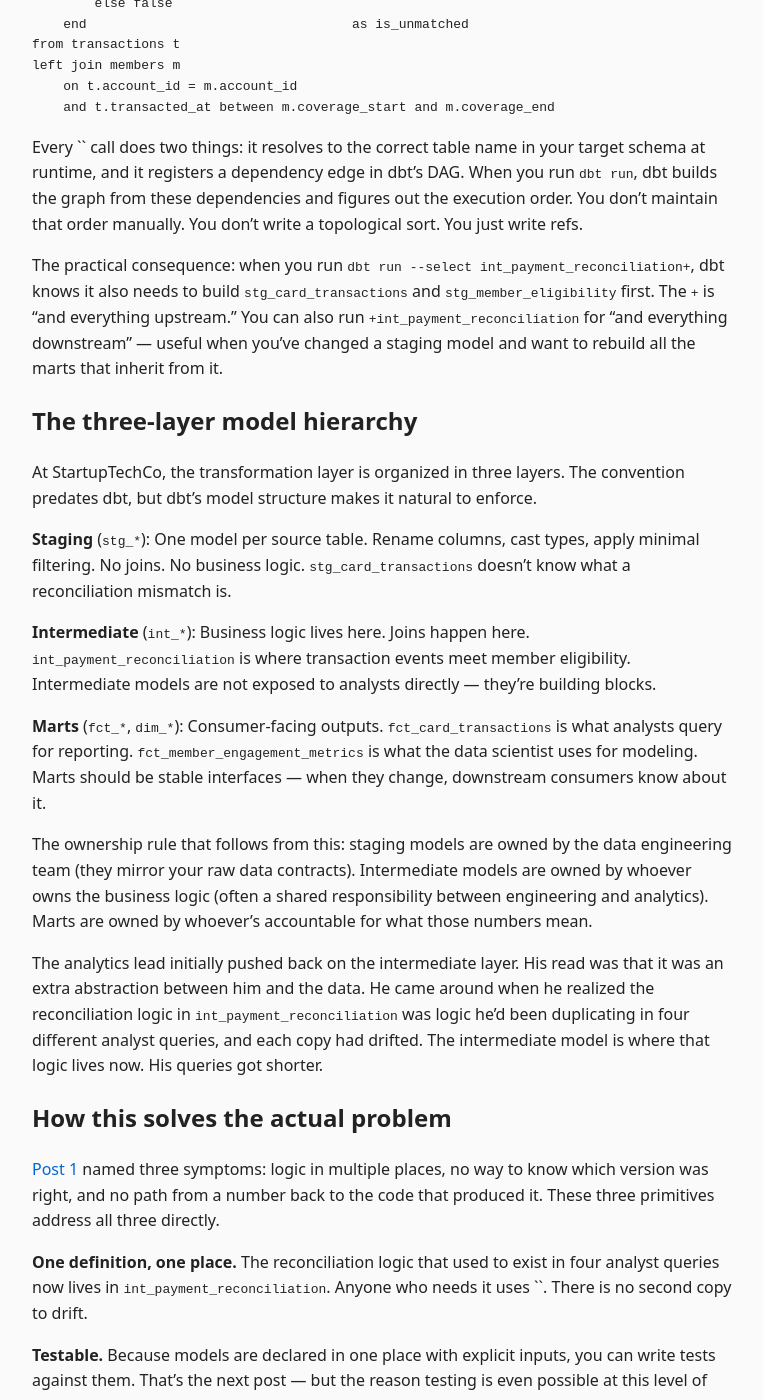
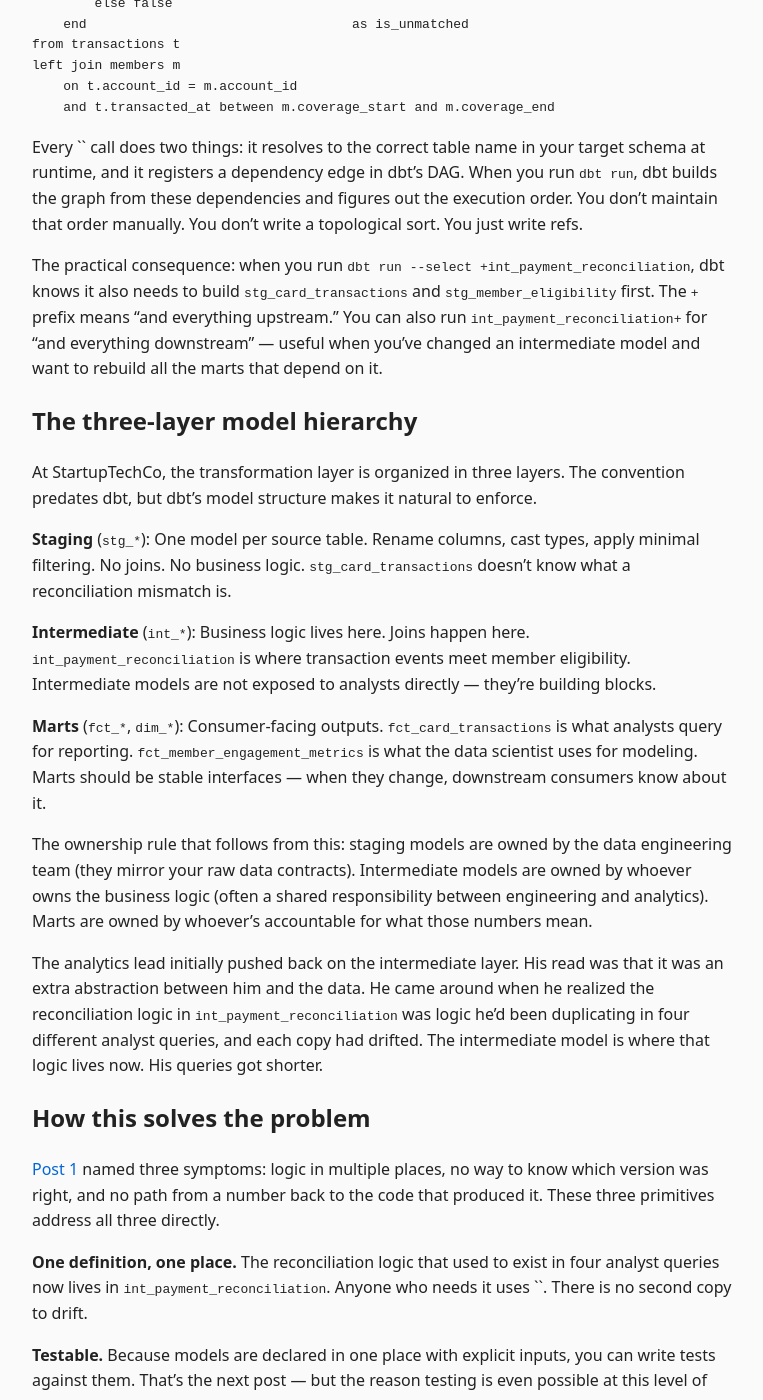
Before and after one commit to JohnSpencerTerry/wb, a Jekyll site: the page built from _articles/dbt-practical-intro.md, in a window 1280 px wide and 1400 px high, scrolled down 2872 px. Shown: the whole window, without its empty margins (258-1021 px from the left). Built offline with Jekyll 4.4.1, drawn with Linux system fonts in a browser that asks for light colours; some of the changed text lies outside the part shown.

Commit message:
Update dbt-practical-intro.md

```diff
--- a/_articles/dbt-practical-intro.md
+++ b/_articles/dbt-practical-intro.md
@@ -41,7 +41,7 @@ where status_cd != 'VOID'
 
 A few things to notice here. First, the column renames: the raw Kafka event schema uses abbreviated field names that made sense when the pipeline was first built and are now just noise for anyone reading downstream SQL. The staging model is the one place where those names get translated. Every model that builds on top of `stg_card_transactions` uses `amount_cents` and `transacted_at` and doesn't care what the source called them.
 
-Second, the `{{ source(...) }}` — that's the next primitive.
+Second, the `{{ source(...) }}`. That's the next primitive.
 
 
 ## Sources tell dbt where your raw data lives
@@ -112,7 +112,7 @@ left join members m
 
 Every `{{ ref() }}` call does two things: it resolves to the correct table name in your target schema at runtime, and it registers a dependency edge in dbt's DAG. When you run `dbt run`, dbt builds the graph from these dependencies and figures out the execution order. You don't maintain that order manually. You don't write a topological sort. You just write refs.
 
-The practical consequence: when you run `dbt run --select int_payment_reconciliation+`, dbt knows it also needs to build `stg_card_transactions` and `stg_member_eligibility` first. The `+` is "and everything upstream." You can also run `+int_payment_reconciliation` for "and everything downstream" — useful when you've changed a staging model and want to rebuild all the marts that inherit from it.
+The practical consequence: when you run `dbt run --select +int_payment_reconciliation`, dbt knows it also needs to build `stg_card_transactions` and `stg_member_eligibility` first. The `+` prefix means "and everything upstream." You can also run `int_payment_reconciliation+` for "and everything downstream" — useful when you've changed an intermediate model and want to rebuild all the marts that depend on it.
 
 
 ## The three-layer model hierarchy
@@ -130,7 +130,7 @@ The ownership rule that follows from this: staging models are owned by the data
 The analytics lead initially pushed back on the intermediate layer. His read was that it was an extra abstraction between him and the data. He came around when he realized the reconciliation logic in `int_payment_reconciliation` was logic he'd been duplicating in four different analyst queries, and each copy had drifted. The intermediate model is where that logic lives now. His queries got shorter.
 
 
-## How this solves the actual problem
+## How this solves the problem
 
 [Post 1](/articles/sql-ownership-problem/) named three symptoms: logic in multiple places, no way to know which version was right, and no path from a number back to the code that produced it. These three primitives address all three directly.
 
```
Also changed, not shown: other parts of _articles/dbt-practical-intro.md (+5 -5 lines).
